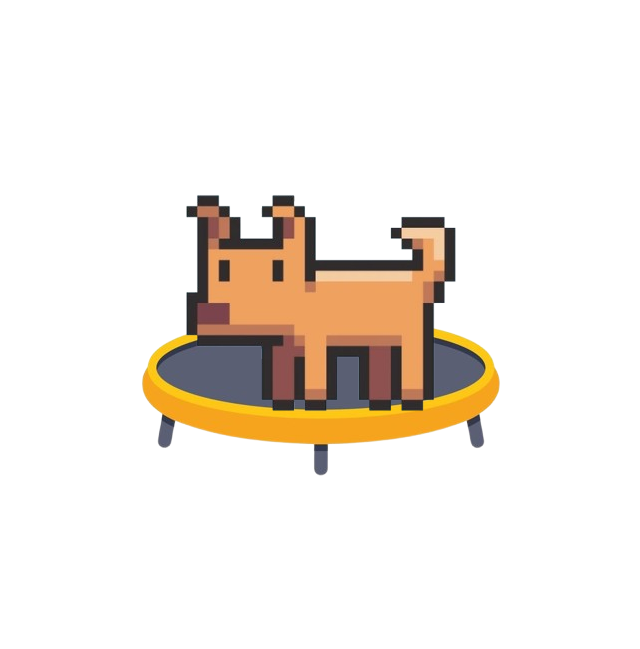
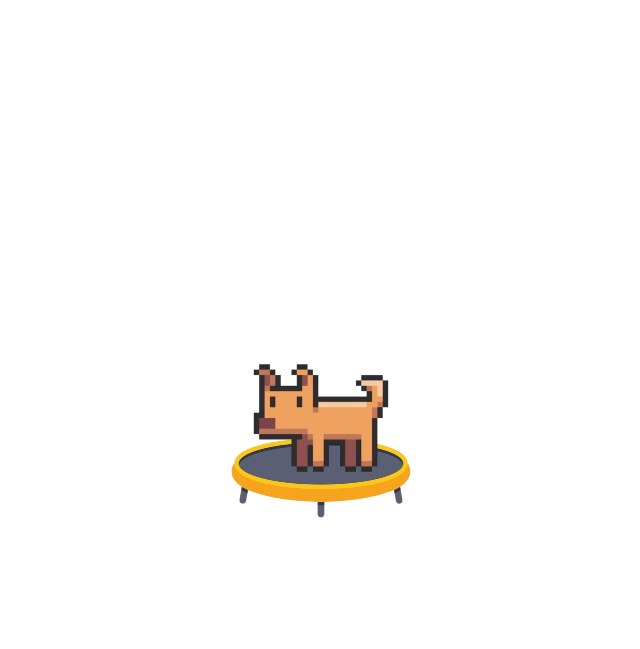
Before and after one commit to MiguelAngel313/Dise-o, a plain HTML site: page index.html in a window 1280 px wide. Shown: the part 109-758 px from the top of the page, without its empty margins (319-959 px from the left). Drawn offline with Linux system fonts and the light colour scheme.

Commit message:
Corrección de imágenes fuera de contenedor.

```diff
--- a/style.css
+++ b/style.css
@@ -1,15 +1,15 @@
 body{
     margin: 0 auto;
     width: 100vw;
+    text-align: center;
+    padding: 25em 0px;
 }
 
 div{
     margin: 0 auto;
     width: 250px;
     height: 250px;
-    margin-top: 7em;
     padding: 0 auto;
-    margin-right: 50%;
 }
 
 @keyframes mover {
@@ -19,6 +19,7 @@
     }
     50%{
         transform: translateY(50px);
+
 
     }
     100%{
@@ -31,12 +32,14 @@
 img{
     margin: 0 auto;
     padding: 0 auto;
+    max-width: 250px;
 }
 
 .perro {
   animation: mover 0.4s ease-in-out infinite;
+  margin-top: -3em;
 }
 
 .trampolin{
-    margin-top: -45vh;
+    margin-top: -9em;
 }
```
